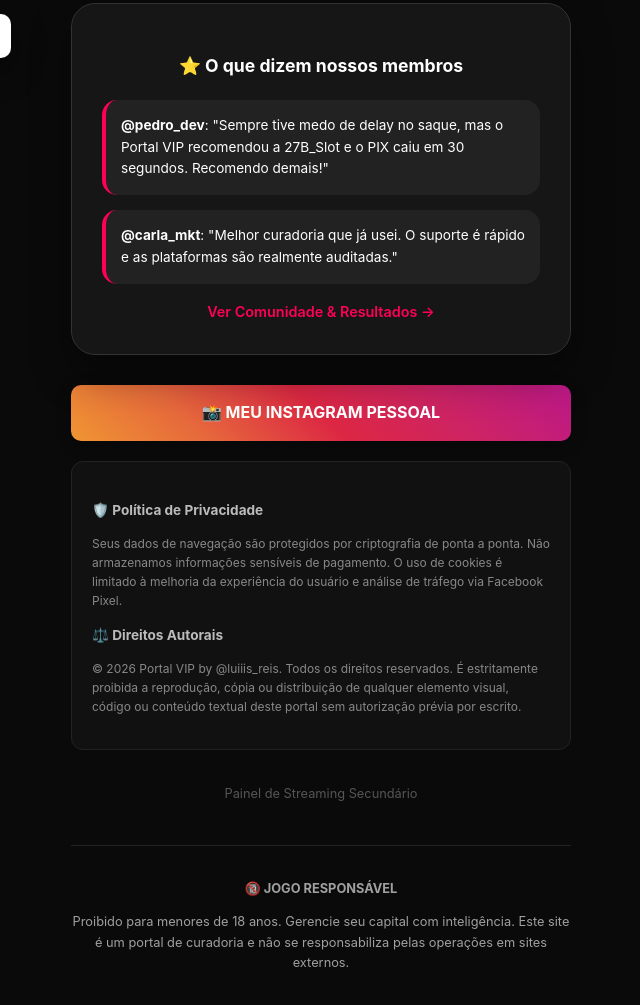
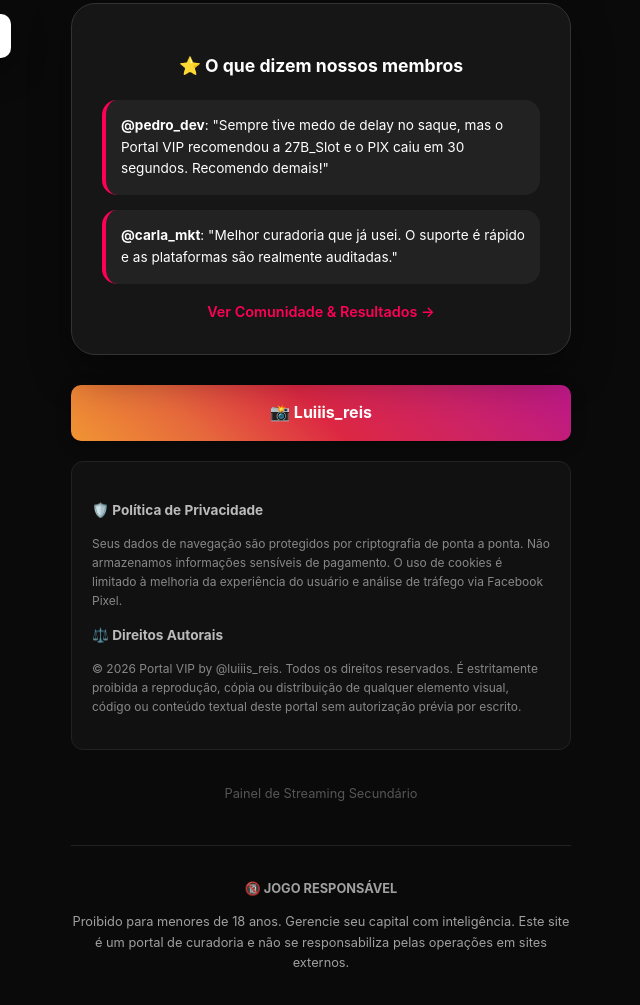
Before and after one commit to luiiisreis/PortalOficial_Analises.com, a plain HTML site: page index.html in a window 1280 px wide. Shown: the part 722-1727 px from the top of the page, without its empty margins (319-959 px from the left). Drawn offline with Linux system fonts and the light colour scheme.

Commit message:
Update index.html

```diff
--- a/index.html
+++ b/index.html
@@ -240,7 +240,7 @@
 </style>
 
 <a href="https://www.instagram.com/luiiis_reis?igsh=bzhvNmJ1Ym1rc3Fv" target="_blank" class="btn-insta-personalizado">
-   📸 MEU INSTAGRAM PESSOAL
+   📸 Luiiis_reis
 </a>
 
     <div class="legal-box">
```
